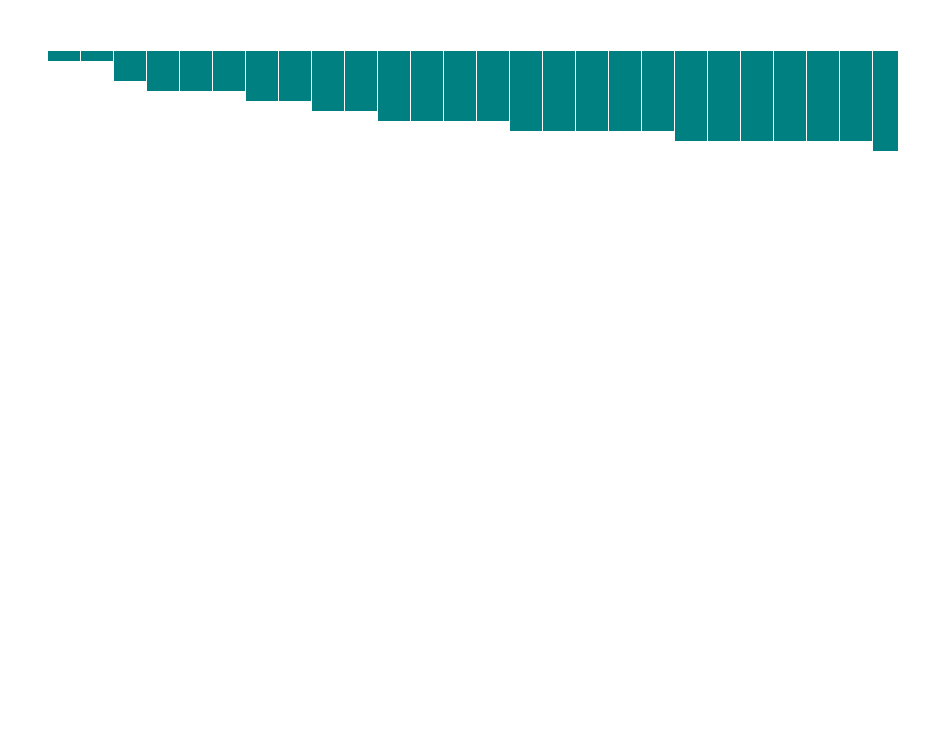
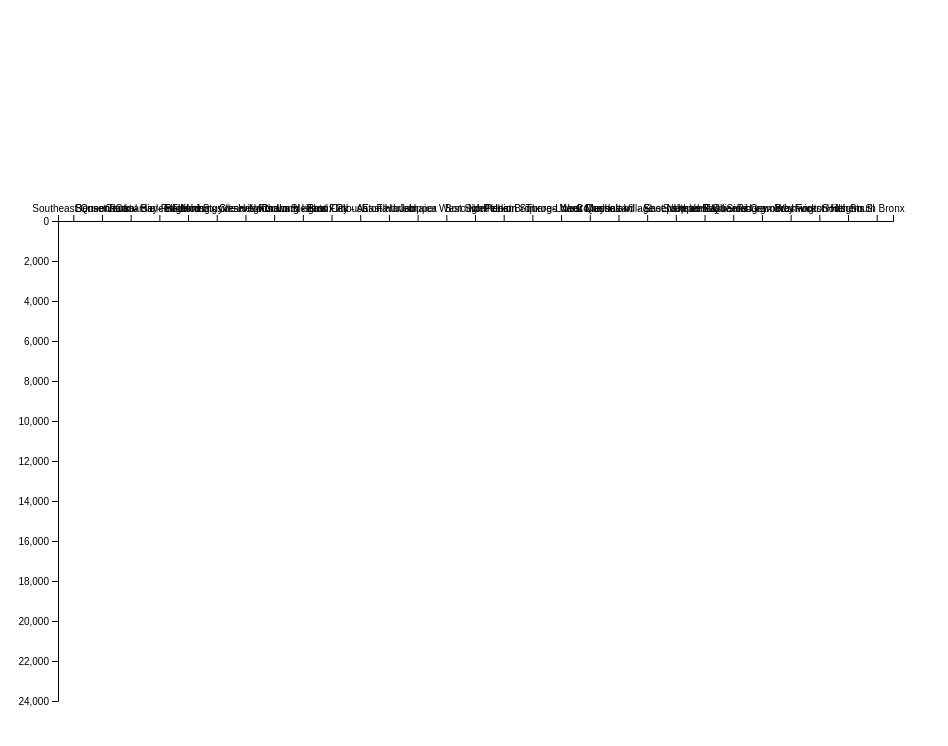
Before and after one commit to weijiex/D3-DataViz, a plain HTML site: page index.html in a window 1280 px wide. Shown: the whole page, without its empty margins (0-948 px from the left). Drawn offline with Linux system fonts and the light colour scheme.

Commit message:
set XY Scale and Axis

```diff
--- a/index.html
+++ b/index.html
@@ -19,14 +19,14 @@
 
 
 		<script type="text/javascript">
-			var width = 960;
-			var height = 700;
-			var margin = {top: 30, right: 30, bottom: 300, left: 40};
-			var svg_w = width - margin.left - margin.right;
-			var svg_h = height - margin.top - margin.bottom;
+			var svg_w = 960;
+			var svg_h = 700;
+			var margin = {top: 100, right: 75, bottom: 120, left: 50};
+			var width = svg_w - margin.left - margin.right;
+			var height = svg_h - margin.top - margin.bottom;
 
+			//load, manipulate and sort dataset
 			var dataset;
-
 			d3.json("data.json", function(error, data) {
     			if (error) {console.log(error);}
 
@@ -41,24 +41,31 @@
     				return d3.ascending(x.Number, y.Number);
     			})
 
+
 			var svg = d3.select("#chart")
 					    .append("svg")
 					    .attr("width", svg_w)
 					    .attr("height", svg_h)
 
 		    var g = svg.append("g")
-				    	.attr("transform", "translate("+ margin.left + "," + margin.top + ")");
+				    	.attr("transform", "translate("+ margin.left + "," + margin.top*2 + ")");
 
-	    	var barWidth = width / (dataset.length + 1);
 
-	    	g.selectAll(".bar")
-		        .data(dataset)
-		        .enter()
-		        .append("rect")
-		        .attr("width", barWidth)
-		        .attr("x", function(d, i){ return i*(barWidth+1); })
-		        .attr("height", function(d){ return d.Number / 100; })
-		        .attr("fill", "teal");
+    		var yScale = d3.scaleLinear()
+							.domain(d3.extent(dataset, function(d) { return d.Number;}))
+							.range([0,height])
+							.nice();
+
+			var xScale = d3.scaleBand()
+							.domain(dataset.map(function (d) {return d.Geography;}))
+							.range([0, width])
+							.padding(0.1);
+
+			g.append("g")
+				.call(d3.axisTop(xScale));
+
+			g.append("g")
+				.call(d3.axisLeft(yScale));
 
 
 
```
